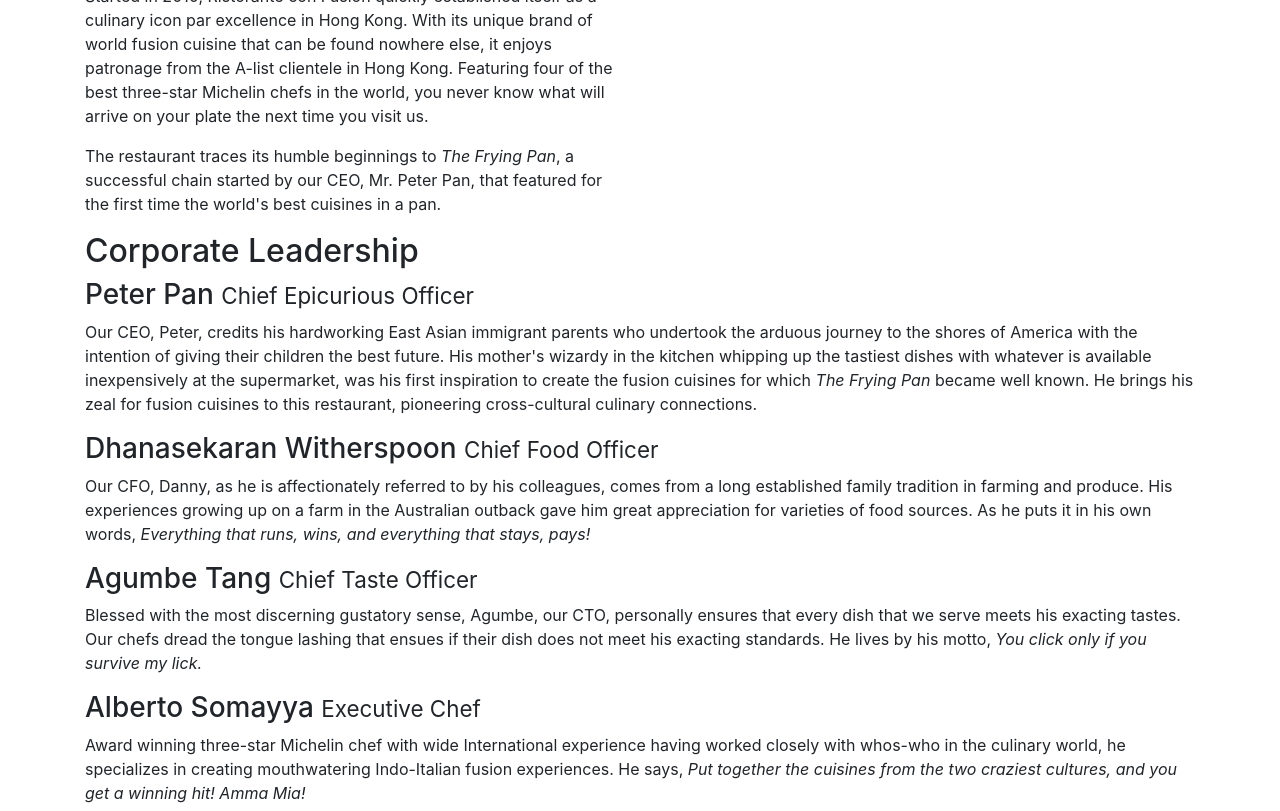
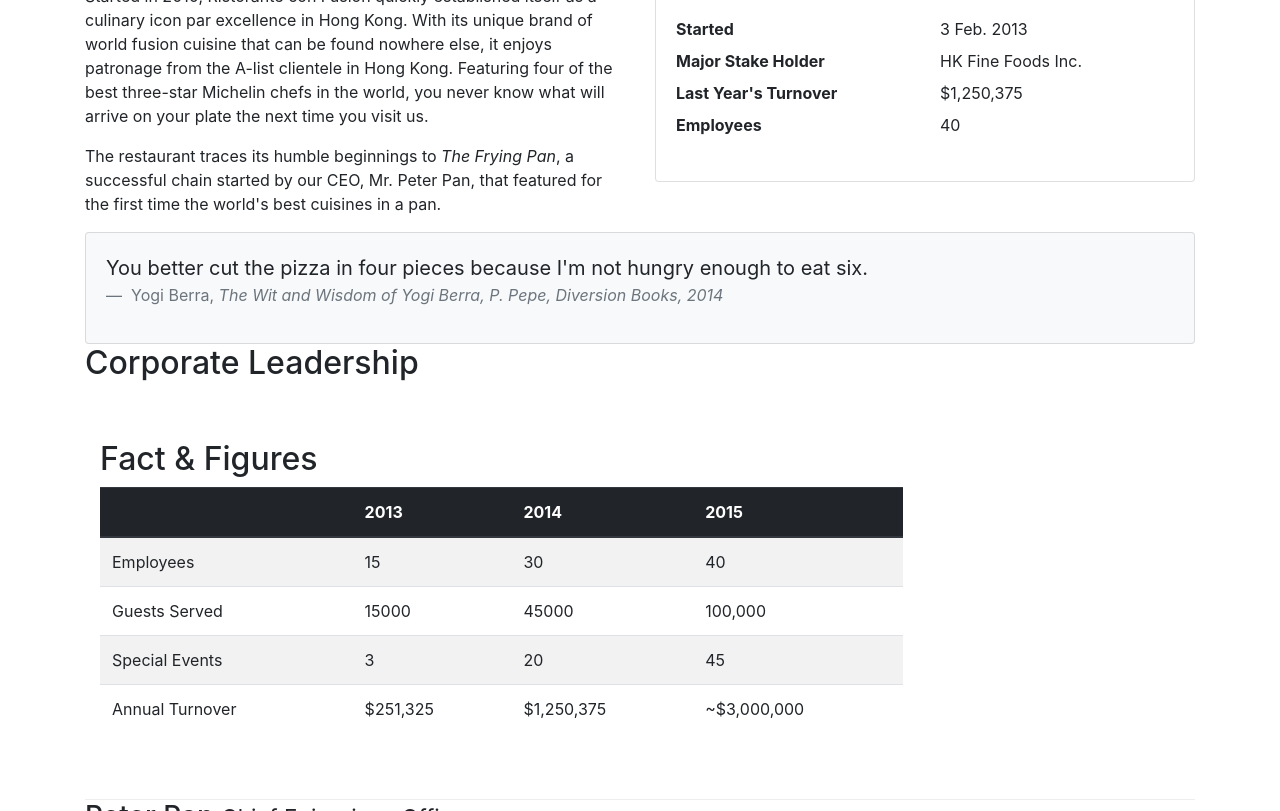
Before and after one commit to DoTranMinhChu/confusion, a website: page aboutus.html in a window 1280 px wide. Shown: the part 547-1358 px from the top of the page. Drawn offline with nearby package versions, Linux system fonts and the light colour scheme.

Commit message:
Exercise 9

```diff
--- a/aboutus.html
+++ b/aboutus.html
@@ -16,7 +16,7 @@
             <button class="navbar-toggler" type="button" data-toggle="collapse" data-target="#Navbar">
                 <span class="navbar-toggler-icon"></span>
             </button>
-            <a class="navbar-brand mr-auto" href="#">Ristorante Con Fusion</a>
+            <a class="navbar-brand mr-auto" href="#"><img src="img/logo.png" height="30" width="41"></a>
             <div class="collapse navbar-collapse" id="Navbar">
                 <ul class="navbar-nav mr-auto">
                     <li class="nav-item ">
@@ -25,13 +25,13 @@
                             Home
                         </a>
                     </li>
-                    <li class="nav-item ">
-                        <a class="nav-link active" href="./aboutus.html">
+                    <li class="nav-item active">
+                        <a class="nav-link" href="./aboutus.html">
                             <span class="fa fa-info fa-lg mr-1"></span>
                             About</a>
                     </li>
                     <li class="nav-item ">
-                        <a class="nav-link" href="">
+                        <a class="nav-link" href="#">
                             <span class="fa fa-list fa-lg mr-1"></span>
                             Menu</a>
                     </li>
@@ -53,11 +53,13 @@
                     <p>We take inspiration from the World's best cuisines, and create a unique fusion experience. Our
                         lipsmacking creations will tickle your culinary senses!</p>
                 </div>
-                <div class="col-12 col-sm">
+                <div class="col-12 col-sm align-self-center">
+                    <img src="img/logo.png" class="img-fluid" />
                 </div>
             </div>
         </div>
     </header>
+
 
     <div class="container">
         <div class="row">
@@ -82,7 +84,39 @@
                 <p>The restaurant traces its humble beginnings to <em>The Frying Pan</em>, a successful chain started by
                     our CEO, Mr. Peter Pan, that featured for the first time the world's best cuisines in a pan.</p>
             </div>
-            <div>
+            <div class="col-12 col-sm-6">
+                <div class="card">
+                    <h3 class="card-header bg-primary text-white">Facts At a Glance</h3>
+                    <div class="card-body">
+                        <dl class="row">
+                            <dt class="col-6">Started</dt>
+                            <dd class="col-6">3 Feb. 2013</dd>
+                            <dt class="col-6">Major Stake Holder</dt>
+                            <dd class="col-6">HK Fine Foods Inc.</dd>
+                            <dt class="col-6">Last Year's Turnover</dt>
+                            <dd class="col-6">$1,250,375</dd>
+                            <dt class="col-6">Employees</dt>
+                            <dd class="col-6">40</dd>
+                        </dl>
+                    </div>
+                </div>
+            </div>
+            <div class="col-12">
+                <div class="card card-body bg-light">
+                    <blockquote class="blockquote">
+                        <p class="mb-0">
+                            You better cut the pizza in four pieces because I'm not hungry
+                            enough to eat six.
+                        </p>
+                        <footer class="blockquote-footer">
+                            Yogi Berra,
+                            <cite title="Source Title">
+                                The Wit and Wisdom of Yogi Berra, P. Pepe, Diversion Books,
+                                2014
+                            </cite>
+                        </footer>
+                    </blockquote>
+                </div>
             </div>
         </div>
 
@@ -90,6 +124,53 @@
         <div class="row">
             <div class="col-12">
                 <h2>Corporate Leadership</h2>
+                <div class="row row-content">
+                    <div class="col-12 col-sm-9">
+                        <h2>Fact &amp; Figures</h2>
+                        <div class="table-responsive">
+                            <table class="table table-striped">
+                                <thead class="thead-dark">
+                                    <tr>
+                                        <th>&nbsp;</th>
+                                        <th>2013</th>
+                                        <th>2014</th>
+                                        <th>2015</th>
+                                    </tr>
+                                </thead>
+                                <tbody>
+                                    <tr>
+                                        <td>Employees</td>
+                                        <td>15</td>
+                                        <td>30</td>
+                                        <td>40</td>
+                                    </tr>
+                                    <tr>
+                                        <td>Guests Served</td>
+                                        <td>15000</td>
+                                        <td>45000</td>
+                                        <td>100,000</td>
+                                    </tr>
+                                    <tr>
+                                        <td>Special Events</td>
+                                        <td>3</td>
+                                        <td>20</td>
+                                        <td>45</td>
+                                    </tr>
+                                    <tr>
+                                        <td>Annual Turnover</td>
+                                        <td>$251,325</td>
+                                        <td>$1,250,375</td>
+                                        <td>~$3,000,000</td>
+                                    </tr>
+                                </tbody>
+                            </table>
+
+                        </div>
+                    </div>
+                    <div class="col-12 col-sm-3">
+
+                    </div>
+                </div>
                 <h3>Peter Pan <small>Chief Epicurious Officer</small></h3>
                 <p class="d-none d-sm-block">Our CEO, Peter, credits his hardworking East Asian immigrant parents who
                     undertook the arduous
@@ -120,6 +201,8 @@
                         winning hit! Amma Mia!</em></p>
             </div>
         </div>
+
+
 
     </div>
 
```
Also changed, not shown: contactus.html (+24 -10 lines), index.html (+29 -22 lines).
